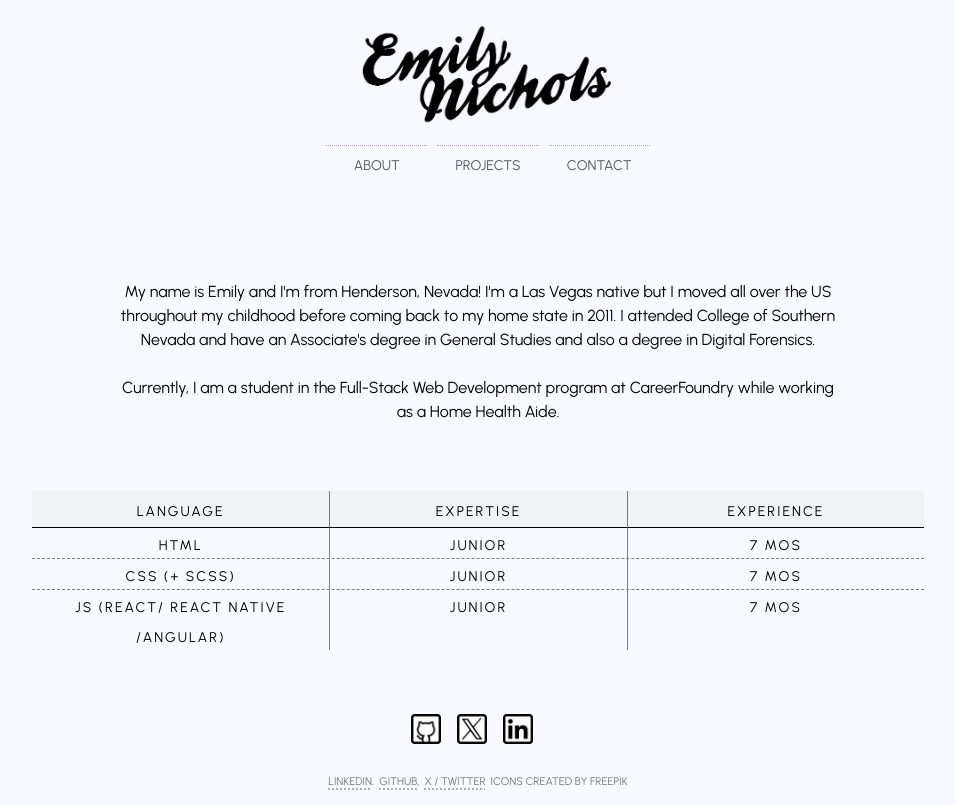
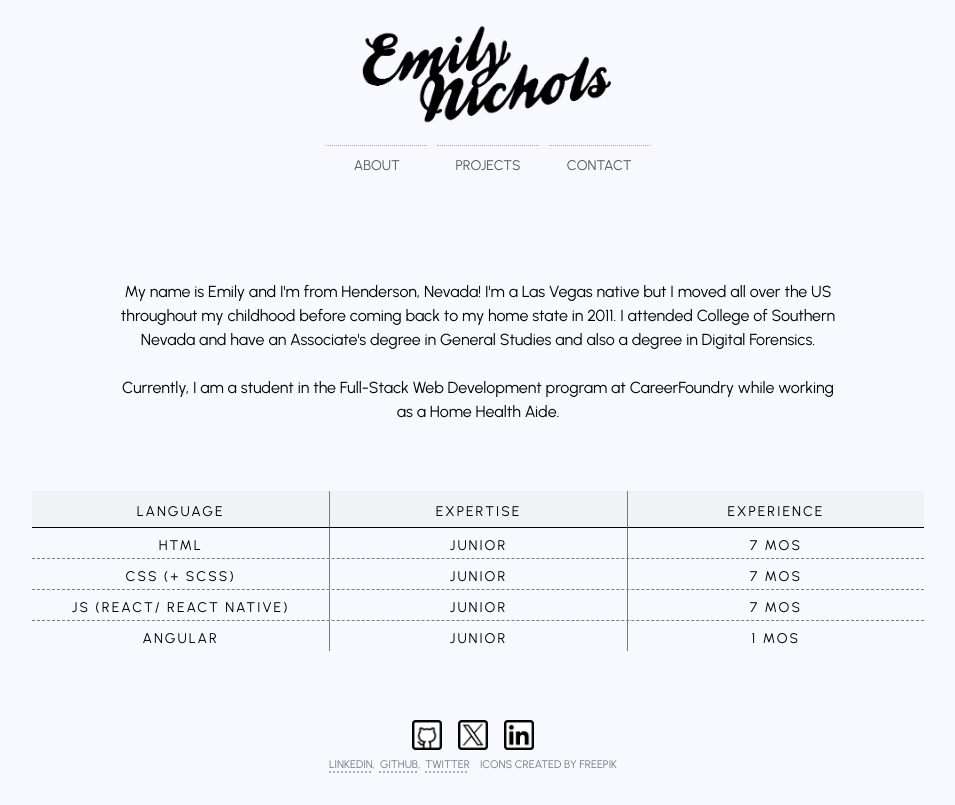
Before and after one commit to emnnichols/portfolio-site, a React (Vite) app: page /about in a window 1280 px wide. Shown: the whole page, without its empty margins (162-1117 px from the left). Built offline with nearby package versions, Linux system fonts and the light colour scheme; no server answers.

Commit message:
Reimplemented specific reverted changes

```diff
--- a/src/components/about-view/about-view.jsx
+++ b/src/components/about-view/about-view.jsx
@@ -5,9 +5,13 @@ import portrait from "../../../img/about_portrait.jpeg"
 
 export const AboutView = () => {
 
-  const start = new Date(2023, 10 - 1, 16);
-  const end = new Date();
-  const duration = Math.round((moment(end).diff(start, 'months') / 12) * 10) / 10;
+  function duration(start) {
+    const end = new Date();
+    return Math.round((moment(end).diff(start, 'months') / 12) * 10) / 10;
+  }
+
+  const coreSkills = new Date(2023, 10 - 1, 16);
+  const angular = new Date(2024, 5 - 1, 20);
 
   return (
     <Container className="about">
@@ -29,19 +33,59 @@ export const AboutView = () => {
               </Col>
               <Col className="tableRight col-9 tableText">
                 <Row className="cellBorder">
-                  <Col lg={3} className="col-2">HTML</Col>
+                  <Col lg={2} className="col-2">HTML</Col>
                   <Col lg={3} className="col-2 skillBorder">CSS (+ SCSS)</Col>
-                  <Col lg={6} className="col-7 skillBorder">JS (+ REACT, REACT NATIVE, ANGULAR)</Col>
+                  <Col lg={4} className="col-7 skillBorder">JS (+ REACT, REACT NATIVE)</Col>
+                  <Col lg={2} className="col-2 skillBorder">ANGULAR</Col>
                 </Row>
                 <Row className="cellBorder">
-                  <Col lg={3} className="col-2">{duration < 3 ? `junior` : duration < 7 ? `mid` : `senior`}</Col>
-                  <Col lg={3} className="col-2 skillBorder">{duration < 3 ? `junior` : duration < 7 ? `mid` : `senior`}</Col>
-                  <Col lg={6} className="col-7 skillBorder">{duration < 3 ? `junior` : duration < 7 ? `mid` : `senior`}</Col>
+                  <Col lg={2} className="col-2">
+                    {duration(coreSkills) < 3
+                      ? `junior` : duration(coreSkills) < 7
+                        ? `mid`
+                        : `senior`}</Col>
+                  <Col lg={3} className="col-2 skillBorder">
+                    {duration(coreSkills) < 3
+                      ? `junior` : duration(coreSkills) < 7
+                        ? `mid`
+                        : `senior`}
+                  </Col>
+                  <Col lg={4} className="col-7 skillBorder">
+                    {duration(coreSkills) < 3
+                      ? `junior` : duration(coreSkills) < 7
+                        ? `mid`
+                        : `senior`}
+                  </Col>
+                  <Col lg={2} className="col-2 skillBorder">
+                    {duration(angular) < 3
+                      ? `junior` : duration(angular) < 7
+                        ? `mid`
+                        : `senior`}
+                  </Col>
                 </Row>
                 <Row>
-                  <Col lg={3} className="col-2">{duration < 1 ? `${duration * 10} months` : duration === 1 ? `${duration} year` : `${duration} years`}</Col>
-                  <Col lg={3} className="col-2 skillBorder">{duration < 1 ? `${duration * 10} months` : duration === 1 ? `${duration} year` : `${duration} years`}</Col>
-                  <Col lg={6} className="col-7 skillBorder">{duration < 1 ? `${duration * 10} months` : duration === 1 ? `${duration} year` : `${duration} years`}</Col>
+                  <Col lg={2} className="col-2">{duration(coreSkills) < 1
+                    ? `${duration(coreSkills) * 10} mos`
+                    : duration(coreSkills) === 1
+                      ? `${duration(coreSkills)} year`
+                      : `${duration(coreSkills)} years`}</Col>
+                  <Col lg={3} className="col-2 skillBorder">{duration(coreSkills) < 1
+                    ? `${duration(coreSkills) * 10} mos`
+                    : duration(coreSkills) === 1
+                      ? `${duration(coreSkills)} year`
+                      : `${duration(coreSkills)} years`}</Col>
+                  <Col lg={4} className="col-7 skillBorder">{duration(coreSkills) < 1
+                    ? `${duration(coreSkills) * 10} mos`
+                    : duration(coreSkills) === 1
+                      ? `${duration(coreSkills)} year`
+                      : `${duration(coreSkills)} years`}</Col>
+                  <Col lg={2} className="col-2 skillBorder">
+                    {duration(angular) < 1
+                      ? `${duration(angular) * 10} mos`
+                      : duration(angular) === 1
+                        ? `${duration(angular)} year`
+                        : `${duration(angular)} years`}
+                  </Col>
                 </Row>
               </Col>
             </Row>
@@ -56,18 +100,23 @@ export const AboutView = () => {
               </Row>
               <Row className="cellBorder">
                 <Col lg={4} className="col-5">HTML</Col>
-                <Col lg={4} className="col-3 skillBorder">{duration < 3 ? `junior` : duration < 7 ? `mid` : `senior`}</Col>
-                <Col lg={4} className="col-4 skillBorder">{duration < 1 ? `${duration * 10} mos` : duration === 1 ? `${duration} year` : `${duration} years`}</Col>
+                <Col lg={4} className="col-3 skillBorder">{duration(coreSkills) < 3 ? `junior` : duration(coreSkills) < 7 ? `mid` : `senior`}</Col>
+                <Col lg={4} className="col-4 skillBorder">{duration(coreSkills) < 1 ? `${duration(coreSkills) * 10} mos` : duration(coreSkills) === 1 ? `${duration(coreSkills)} year` : `${duration(coreSkills)} years`}</Col>
               </Row>
               <Row className="cellBorder">
                 <Col lg={4} className="col-5">CSS (+ SCSS)</Col>
-                <Col lg={4} className="col-3 skillBorder">{duration < 3 ? `junior` : duration < 7 ? `mid` : `senior`}</Col>
-                <Col lg={4} className="col-4 skillBorder">{duration < 1 ? `${duration * 10} mos` : duration === 1 ? `${duration} year` : `${duration} years`}</Col>
+                <Col lg={4} className="col-3 skillBorder">{duration(coreSkills) < 3 ? `junior` : duration(coreSkills) < 7 ? `mid` : `senior`}</Col>
+                <Col lg={4} className="col-4 skillBorder">{duration(coreSkills) < 1 ? `${duration(coreSkills) * 10} mos` : duration(coreSkills) === 1 ? `${duration(coreSkills)} year` : `${duration(coreSkills)} years`}</Col>
+              </Row>
+              <Row className="cellBorder">
+                <Col lg={4} className="col-5">JS (REACT/ REACT NATIVE)</Col>
+                <Col lg={4} className="col-3 skillBorder">{duration(coreSkills) < 3 ? `junior` : duration(coreSkills) < 7 ? `mid` : `senior`}</Col>
+                <Col lg={4} className="col-4 skillBorder">{duration(coreSkills) < 1 ? `${duration(coreSkills) * 10} mos` : duration(coreSkills) === 1 ? `${duration(coreSkills)} year` : `${duration(coreSkills)} years`}</Col>
               </Row>
               <Row>
-                <Col lg={4} className="col-5">JS (REACT/ REACT NATIVE /ANGULAR)</Col>
-                <Col lg={4} className="col-3 skillBorder">{duration < 3 ? `junior` : duration < 7 ? `mid` : `senior`}</Col>
-                <Col lg={4} className="col-4 skillBorder">{duration < 1 ? `${duration * 10} mos` : duration === 1 ? `${duration} year` : `${duration} years`}</Col>
+                <Col lg={4} className="col-5">ANGULAR</Col>
+                <Col lg={4} className="col-3 skillBorder">{duration(angular) < 3 ? `junior` : duration(angular) < 7 ? `mid` : `senior`}</Col>
+                <Col lg={4} className="col-4 skillBorder">{duration(angular) < 1 ? `${duration(angular) * 10} mos` : duration(angular) === 1 ? `${duration(angular)} year` : `${duration(angular)} years`}</Col>
               </Row>
             </Col></Container>
         </Row>
--- a/src/components/footer-bar/footer-bar.jsx
+++ b/src/components/footer-bar/footer-bar.jsx
@@ -1,4 +1,4 @@
-import { Row, Col, Nav, Navbar } from "react-bootstrap";
+import { Row, Col, Nav, Navbar, Container } from "react-bootstrap";
 import { Link } from "react-router-dom";
 
 import github from "../../../img/github.png";
@@ -8,10 +8,9 @@ import twitter from "../../../img/twitter.png";
 export const Footer = () => {
 
   return (
-    <>
-      <Row className="footer">
-        <Col className="col-12"><Navbar className="justify-content-center">
-          <Row>
+    <Container className="footer">
+      <Col className="col-12">
+        <Navbar className="justify-content-center">
           <Nav>
             <Col className="col-4">
               <Nav.Link as={Link} to="https://github.com/emnnichols" target="_blank" >
@@ -30,18 +29,18 @@ export const Footer = () => {
                 <img src={linkedIn} className="footerIcon" width="30px" aria-label="LinkedIn" alt="Linkedin icon created by Freepik" />
               </Nav.Link>
             </Col>
-            </Nav></Row>
-        </Navbar >
+          </Nav>
+        </Navbar>
+        <Col className="col-12 iconAttribute justify-content-center">
+          <a href="https://www.flaticon.com/free-icons/linkedin" target="_blank" title="linkedin icons">
+            Linkedin</a><span style={{ paddingRight: "5px" }}>,</span>
+          <a href="https://www.flaticon.com/free-icons/github" target="_blank" title="github icons">
+            Github</a><span style={{ paddingRight: "5px" }}>,</span>
+          <a href="https://www.flaticon.com/free-icons/tweet" target="_blank" title="tweet icons">
+            TWITTER</a>
+          <span style={{ paddingLeft: "10px" }}>icons created by Freepik</span>
         </Col>
-        <Col className="col-12"><Navbar className="iconAttribute justify-content-center">
-          <a href="https://www.flaticon.com/free-icons/linkedin" target="_blank" title="linkedin icons">Linkedin</a>
-          <span style={{ paddingRight: "5px" }}>,</span>
-          <a href="https://www.flaticon.com/free-icons/github" target="_blank" title="github icons">Github</a>
-          <span style={{ paddingRight: "5px" }}>,</span>
-          <a href="https://www.flaticon.com/free-icons/tweet" target="_blank" title="tweet icons" style={{ paddingRight: "5px" }}>X / Twitter</a> icons created by Freepik
-
-        </Navbar></Col>
-
-      </Row></>
+      </Col>
+    </Container>
   )
 };
--- a/src/components/projects-view/projects-view.jsx
+++ b/src/components/projects-view/projects-view.jsx
@@ -11,7 +11,7 @@ export const ProjectsView = ({ project }) => {
     <>
       {!project.featured
         ?
-        <Row onMouseEnter={toggleHover} onMouseLeave={toggleHover} className="col-12 justify-content-center project">
+        <Row onMouseEnter={toggleHover} onMouseLeave={toggleHover} onTouchStart={toggleHover} onTouchEnd={toggleHover} className="col-12 justify-content-center project">
           <Col lg={hovered ? 6 : 7} className={hovered ? 'col-10 centeredHover mb-5' : 'col-10 mb-5'} key={`${project.id}_project_list`}>
             <Row>
               <Card.Title className="cardTitle">
--- a/src/index.scss
+++ b/src/index.scss
@@ -26,9 +26,9 @@ body {
 }
 
 .introText {
-  padding-left: 5%;
+  padding-left: 2%;
   padding-top: 5%;
-  padding-bottom: 5%;
+  padding-bottom: 2%;
   color: #50615aae;
 
 }
@@ -41,8 +41,10 @@ body {
 }
 
 .portrait {
+  width: auto;
+  height: 340px;
   margin-left: 10%;
-  border-radius: 5%;
+  border-radius: 50px 10px 10px 50px;
 }
 
 // About page + Project cards
@@ -190,6 +192,10 @@ body {
   margin: 7% 0% 6% 0%;
 }
 
+.contactInfo {
+  margin-left: 0%;
+}
+
 .formTitle {
   margin: 7px 0px;
   letter-spacing: 1px;
@@ -223,6 +229,7 @@ body {
 .footer {
   position: sticky;
   bottom: 0px;
+  margin-left: -5px;
   background-color: ghostwhite;
   font-family: "Urbanist", sans-serif;
   font-variant: all-small-caps;
@@ -234,6 +241,9 @@ body {
 
 .iconAttribute,
 .iconAttribute a {
+  margin-top: -15px;
+  padding-bottom: 5px;
+  text-align: center;
   color: #00000085;
   text-decoration-color: #0000004d;
   text-decoration-style: dotted;
@@ -247,6 +257,17 @@ body {
 }
 
 // responsive
+
+@media all and (max-width: 535px) {
+  .contactInfo {
+    display: none;
+  }
+
+  .contactType {
+    width: 100%;
+    text-align: center;
+  }
+}
 
 @media all and (max-width: 991px) {
   body {
@@ -271,6 +292,7 @@ body {
 
   .portrait {
     margin: 0% 13%;
+    border-radius: 50px 50px 10px 10px;
   }
 
   .about {
@@ -356,72 +378,10 @@ body {
     margin-bottom: 20px;
   }
 
-  .contactButton {
-    min-width: 70%;
-    margin-left: -45%;
-  }
-
-  .footer {
-    min-width: 100%;
+  .contactInfo {
     margin-left: 0%;
   }
 }
-
-@media all and (max-width: 370px) {
-  .portrait {
-    margin: 0% 5%;
-  }
-}
-
-@media all and (min-width: 463px) and (max-width: 486px) {
-  .portrait {
-    margin-left: 14%;
-  }
-}
-
-@media all and (min-width: 487px) and (max-width: 503px) {
-  .portrait {
-    margin-left: 15%;
-  }
-}
-
-@media all and (min-width: 504px) and (max-width: 516px) {
-  .portrait {
-    margin-left: 17%;
-  }
-}
-
-@media all and (min-width: 517px) and (max-width: 541px) {
-  .portrait {
-    margin-left: 16%;
-  }
-}
-
-@media all and (min-width: 541px) and (max-width: 562px) {
-  .portrait {
-    margin-left: 18%;
-  }
-}
-
-@media all and (min-width: 563px) and (max-width: 575px) {
-  .portrait {
-    margin-left: 19.5%;
-  }
-}
-
-@media all and (min-width: 576px) and (max-width: 767px) {
-  .portrait {
-    margin-left: 17%;
-  }
-}
-
-@media all and (min-width: 768px) and (max-width: 991px) {
-  .portrait {
-    margin-left: 26%;
-  }
-}
-
-//end of portrait responsiveness
 
 @media all and (min-width: 992px) and (max-width: 1201px) {
   body {
@@ -441,7 +401,8 @@ body {
   }
 
   .introText {
-    padding: 5px 5px 0px 115px;
+    min-width: 400px;
+    padding: 5px 5px 0px 15px;
   }
 
   .aboutText {
@@ -497,7 +458,8 @@ body {
   }
 
   .introText {
-    padding: 6% 0% 0% 20%;
+    min-width: 600px;
+    padding: 30px 0px 0px 10px;
   }
 
   .aboutText {
```
Also changed, not shown: src/components/contact-view/contact-view.jsx (+7 -7 lines), src/components/main-view/main-view.jsx (+5 -5 lines), src/components/navigation-bar/navigation-bar.jsx (+0 -25 lines). Lines whose indentation alone changed are shown as unchanged.
